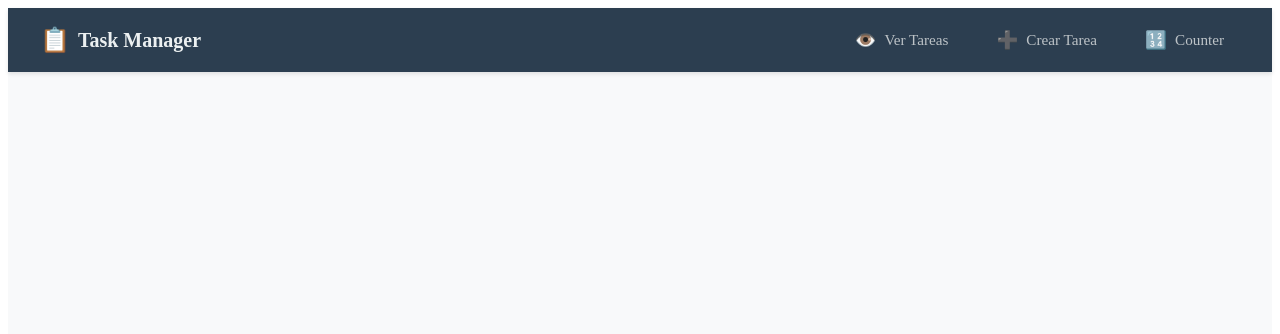
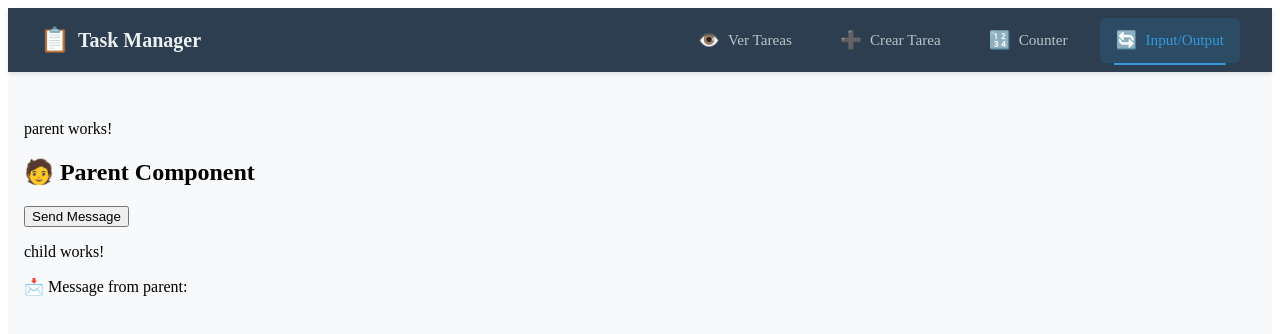
Before and after one commit to joseleoo/task-manager, an Angular app: page /lessons/input-output in a window 1280 px wide. Before the commit this address led to /. Shown: the top 334 px of the page. Built offline with nearby package versions, Linux system fonts and the light colour scheme.

Commit message:
feat: Add Parent and Child components with message passing functionality

```diff
--- a/src/app/app.routes.ts
+++ b/src/app/app.routes.ts
@@ -5,6 +5,7 @@ import { View as ViewComponent } from './task/view/view';
 import { UpdateComponent } from './task/update/update';
 import { DeleteComponent } from './task/delete/delete';
 import { CounterComponent } from './lessons/signals/counter.component/counter.component';
+import { Parent } from './lessons/input-signals/parent/parent';
 
 export const routes: Routes = [
   { path: '', redirectTo: 'tasks', pathMatch: 'full' },
@@ -13,6 +14,7 @@ export const routes: Routes = [
   { path: 'tasks/edit/:id', component: UpdateComponent },
   { path: 'tasks/delete/:id', component: DeleteComponent },
   { path: 'lessons/signals', component: CounterComponent},
+  { path: 'lessons/input-output', component: Parent},
 ];
 
 @NgModule({
--- /dev/null
+++ b/src/app/lessons/input-signals/child/child.html
@@ -0,0 +1,2 @@
+<p>child works!</p>
+<p>📩 Message from parent: {{ message }}</p>
--- /dev/null
+++ b/src/app/lessons/input-signals/child/child.ts
@@ -0,0 +1,11 @@
+import { Component, Input } from '@angular/core';
+
+@Component({
+  selector: 'app-child',
+  imports: [],
+  templateUrl: './child.html',
+  styleUrl: './child.css',
+})
+export class Child {
+  @Input() message: string = '';
+}
--- /dev/null
+++ b/src/app/lessons/input-signals/parent/parent.html
@@ -0,0 +1,4 @@
+<p>parent works!</p>
+<h2>🧑 Parent Component</h2>
+    <button (click)="sendMessage()">Send Message</button>
+    <app-child [message]="parentMessage"></app-child>
--- /dev/null
+++ b/src/app/lessons/input-signals/parent/parent.ts
@@ -0,0 +1,16 @@
+import { Component } from '@angular/core';
+import { Child as ChildComponent } from '../child/child';
+
+@Component({
+  selector: 'app-parent',
+  imports: [ChildComponent],
+  templateUrl: './parent.html',
+  styleUrl: './parent.css'
+})
+export class Parent {
+  parentMessage = '';
+
+  sendMessage() {
+    this.parentMessage = 'Hello from parent!';
+  }
+}
--- a/src/app/shared/components/navigation/navigation.html
+++ b/src/app/shared/components/navigation/navigation.html
@@ -37,6 +37,15 @@
         <span class="nav-icon">🔢</span>
         <span class="nav-text">Counter</span>
       </a>
+
+      <a
+        routerLink="/lessons/input-output"
+        routerLinkActive="active"
+        class="nav-link"
+        [routerLinkActiveOptions]="{exact: true}">
+        <span class="nav-icon">🔄</span>
+        <span class="nav-text">Input/Output</span>
+      </a>
     </div>
 
     <!-- Mobile Menu Button -->
@@ -75,5 +84,14 @@
       <span class="nav-icon">🔢</span>
       Counter
     </a>
+
+    <a
+      routerLink="/lessons/input-output"
+      routerLinkActive="active"
+      class="mobile-link"
+      (click)="closeMobileMenu()">
+      <span class="nav-icon">🔄</span>
+      Input/Output
+    </a>
   </div>
 </nav>
```
Also changed, not shown: src/app/lessons/input-signals/child/child.css (added), src/app/lessons/input-signals/parent/parent.css (added), 2 other files (tests, documents, lock files or other folders).
